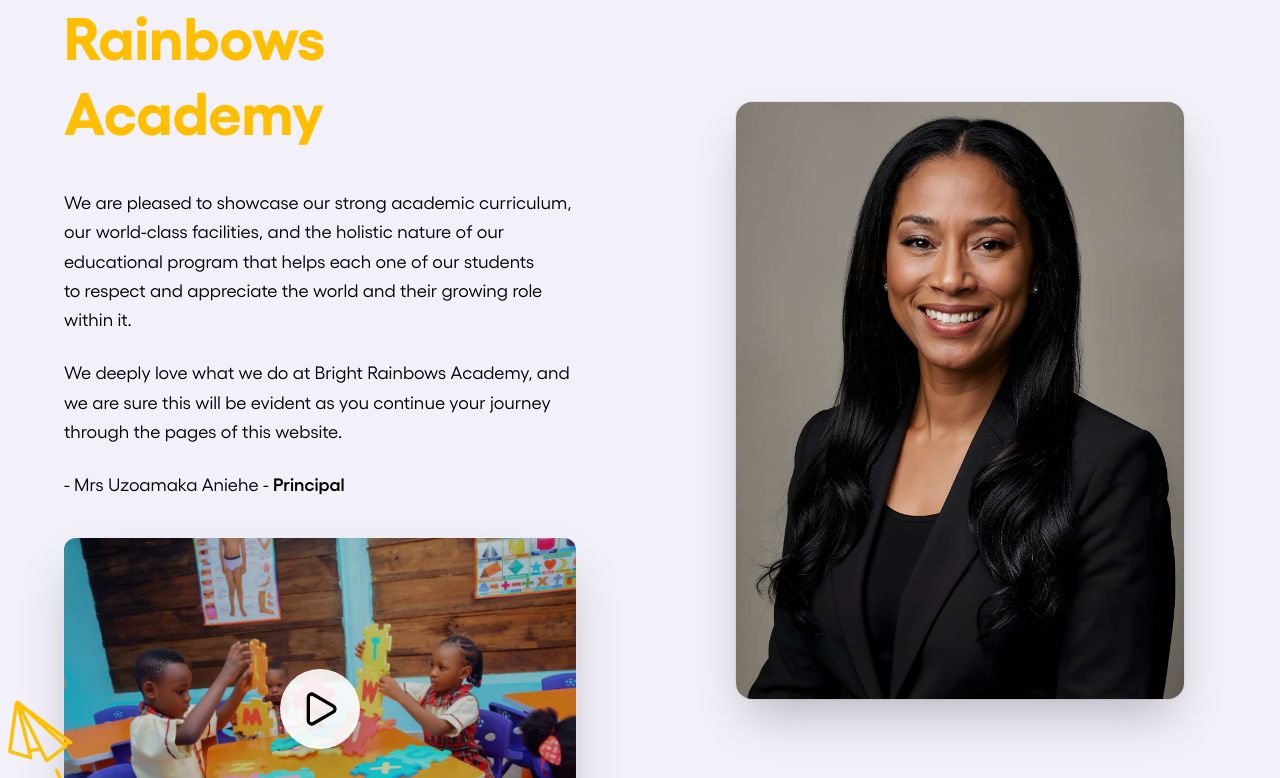
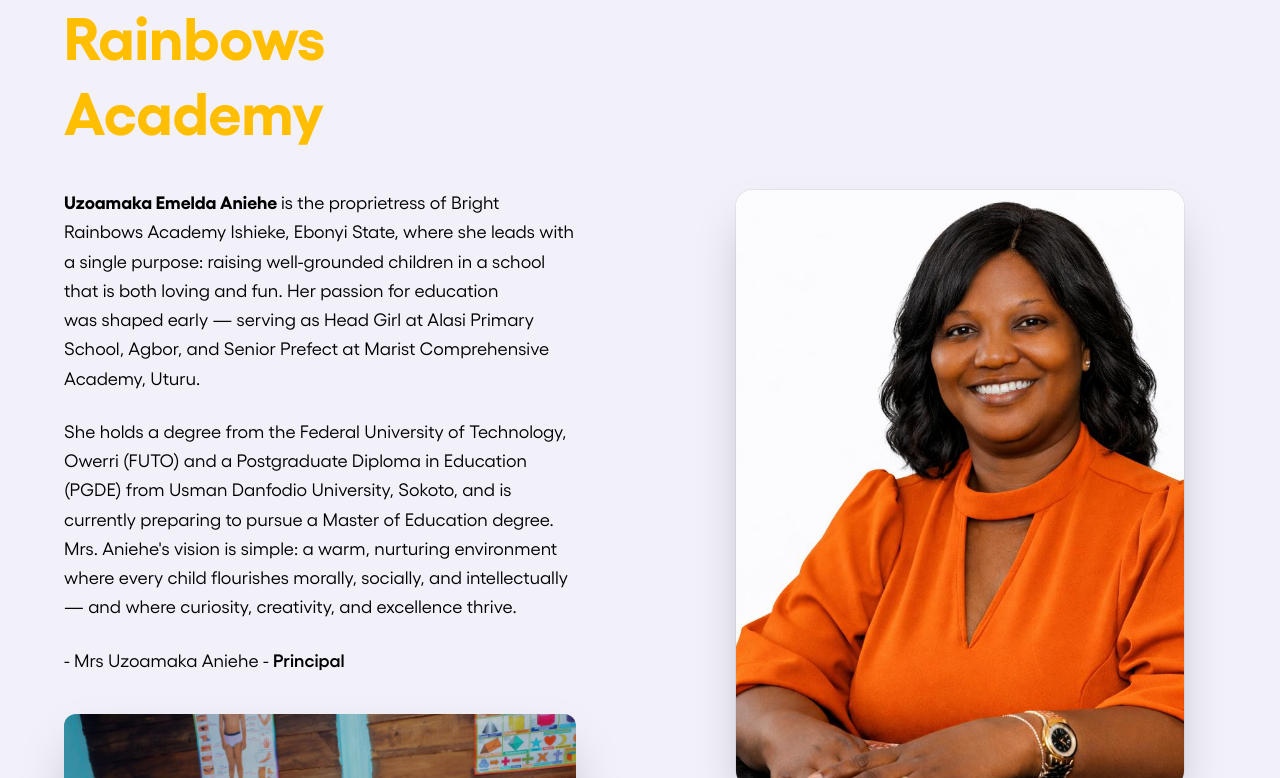
Before and after one commit to picobridge/Project-Orion, a React (Vite) app: page / in a window 1280 px wide. Shown: the part 1102-1880 px from the top of the page. Built offline with nearby package versions, Linux system fonts and the light colour scheme.

Commit message:
making updates to the site

```diff
--- a/src/Components/Newcontent.jsx
+++ b/src/Components/Newcontent.jsx
@@ -15,16 +15,15 @@
 
           <div className="space-y-6 text-base leading-relaxed text-muted-foreground sm:text-lg lg:text-base xl:text-lg">
             <p className="text-pretty">
-              We are pleased to showcase our strong academic curriculum, our
-              world-class facilities, and the holistic nature of our educational
-              program that helps each one of our students to respect and
-              appreciate the world and their growing role within it.{" "}
+              <span className="font-bold">Uzoamaka Emelda Aniehe </span>is the proprietress of Bright Rainbows Academy Ishieke, Ebonyi State, where she leads with a single purpose: raising well-grounded children in a school that is both loving and fun.
+
+Her passion for education was shaped early — serving as Head Girl at Alasi Primary School, Agbor, and Senior Prefect at Marist Comprehensive Academy, Uturu.
             </p>
 
             <p className="text-pretty">
-              We deeply love what we do at Bright Rainbows Academy, and we are
-              sure this will be evident as you continue your journey through the
-              pages of this website.
+             She holds a degree from the Federal University of Technology, Owerri (FUTO) and a Postgraduate Diploma in Education (PGDE) from Usman Danfodio University, Sokoto, and is currently preparing to pursue a Master of Education degree.
+
+Mrs. Aniehe's vision is simple: a warm, nurturing environment where every child flourishes morally, socially, and intellectually — and where curiosity, creativity, and excellence thrive.
             </p>
 
             <p className="text-foreground">
@@ -59,7 +58,7 @@
         <div className="relative w-full max-w-md">
           <div className="relative aspect-[3/4] w-full overflow-hidden rounded-2xl shadow-2xl ring-1 ring-black/5">
             <img
-              src="principal.jpg"
+              src="ceo.jpeg"
               fill
               className="object-cover w-full h-full"
               priority
```
Also changed, not shown: public/ceo.jpeg (added).
